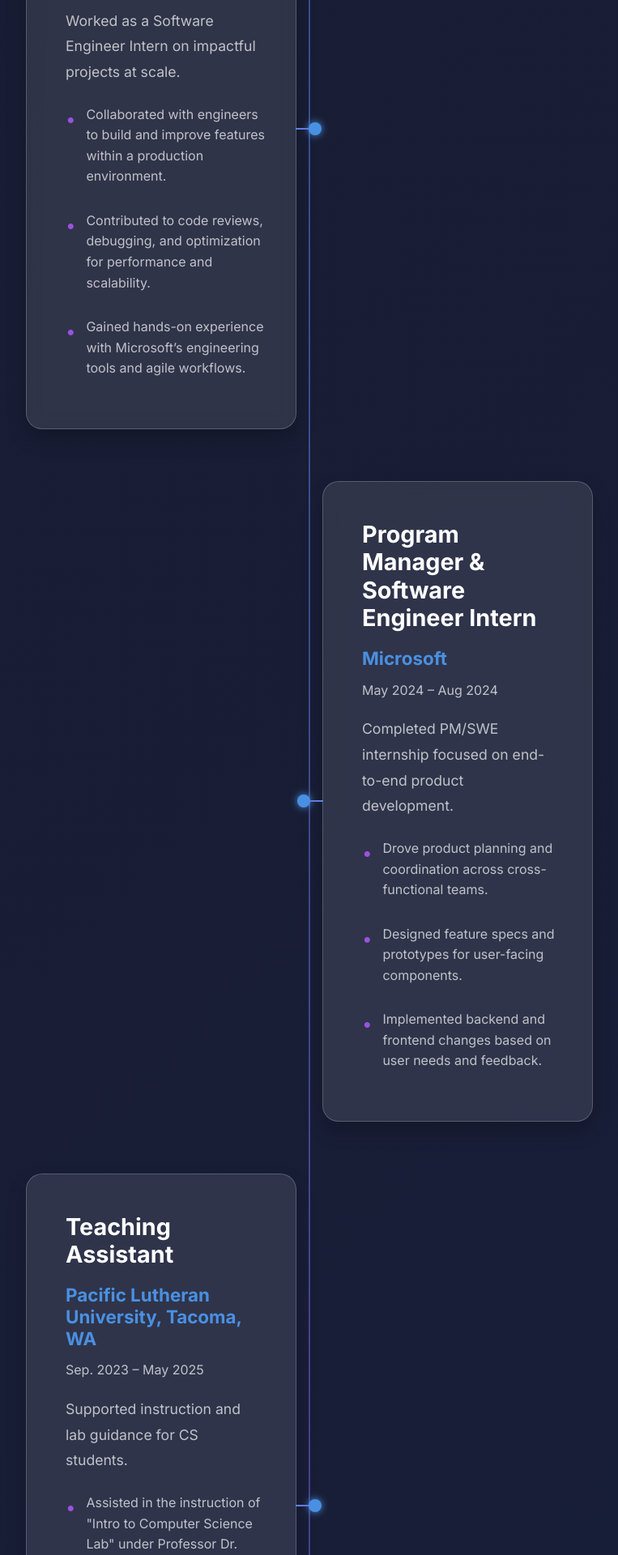
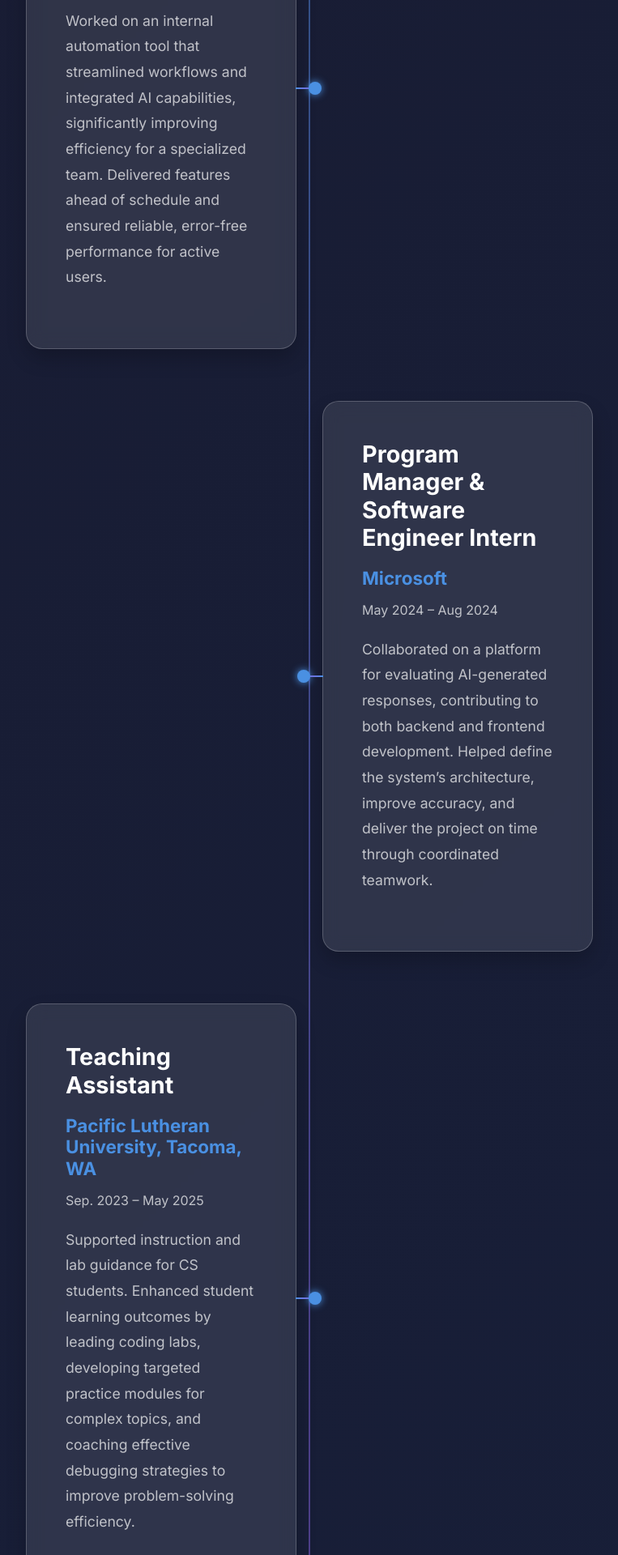
Before and after one commit to AbelWondimul/Portfolio, a React (Vite) app: page / in a window 1280 px wide. Shown: the part 4180-6100 px from the top of the page at 81% size, without its empty margins (258-1021 px from the left). Built offline with nearby package versions, Linux system fonts and the light colour scheme.

Commit message:
Refine experience descriptions in Experience.tsx to highlight specific contributions and achievements in internships and teaching roles.

```diff
--- a/src/components/Experience.tsx
+++ b/src/components/Experience.tsx
@@ -212,44 +212,32 @@
     title: 'Software Engineer Intern',
     company: 'Microsoft',
     date: 'May 2025 – Aug 2025',
-    description: 'Worked as a Software Engineer Intern on impactful projects at scale.',
+    description: 'Worked on an internal automation tool that streamlined workflows and integrated AI capabilities, significantly improving efficiency for a specialized team. Delivered features ahead of schedule and ensured reliable, error-free performance for active users.',
     details: [
-      'Collaborated with engineers to build and improve features within a production environment.',
-      'Contributed to code reviews, debugging, and optimization for performance and scalability.',
-      'Gained hands-on experience with Microsoft’s engineering tools and agile workflows.'
     ]
   },
   {
     title: 'Program Manager & Software Engineer Intern',
     company: 'Microsoft',
     date: 'May 2024 – Aug 2024',
-    description: 'Completed PM/SWE internship focused on end-to-end product development.',
+    description: 'Collaborated on a platform for evaluating AI-generated responses, contributing to both backend and frontend development. Helped define the system’s architecture, improve accuracy, and deliver the project on time through coordinated teamwork.',
     details: [
-      'Drove product planning and coordination across cross-functional teams.',
-      'Designed feature specs and prototypes for user-facing components.',
-      'Implemented backend and frontend changes based on user needs and feedback.'
     ]
   },
   {
     title: 'Teaching Assistant',
     company: 'Pacific Lutheran University, Tacoma, WA',
     date: 'Sep. 2023 – May 2025',
-    description: 'Supported instruction and lab guidance for CS students.',
+    description: 'Supported instruction and lab guidance for CS students. Enhanced student learning outcomes by leading coding labs, developing targeted practice modules for complex topics, and coaching effective debugging strategies to improve problem-solving efficiency.',
     details: [
-      'Assisted in the instruction of "Intro to Computer Science Lab" under Professor Dr. David Wolff.',
-      'Conducted weekly lab sessions, providing hands-on support with coding and problem-solving.',
-      'Offered one-on-one assistance to students during lab sessions to reinforce concepts.'
-    ]
+  ]
   },
   {
     title: 'Supplemental Instruction Leader',
     company: 'Pacific Lutheran University, Tacoma, WA',
     date: 'Sep. 2023 – Jan. 2024',
-    description: 'Led collaborative learning sessions for CS students.',
+    description: 'Facilitated student success by leading study sessions, creating resources for challenging topics, and mentoring students to strengthen their academic skills and confidence.',
     details: [
-      'Led weekly study sessions for the "Introduction to Computer Science" course.',
-      'Worked with instructors to identify tough topics and developed resources to address them.',
-      'Mentored a group of students, helping them succeed academically and build confidence.'
     ]
   }
 ];
```
